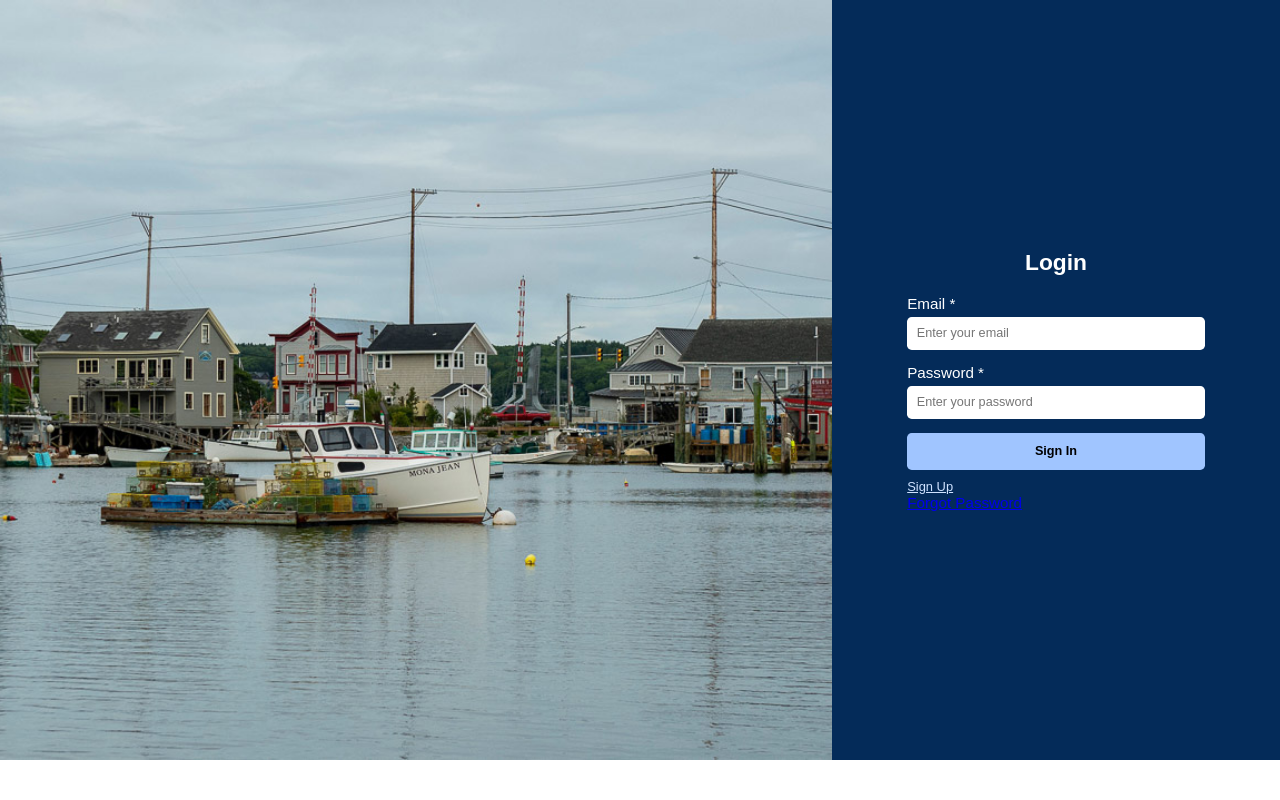
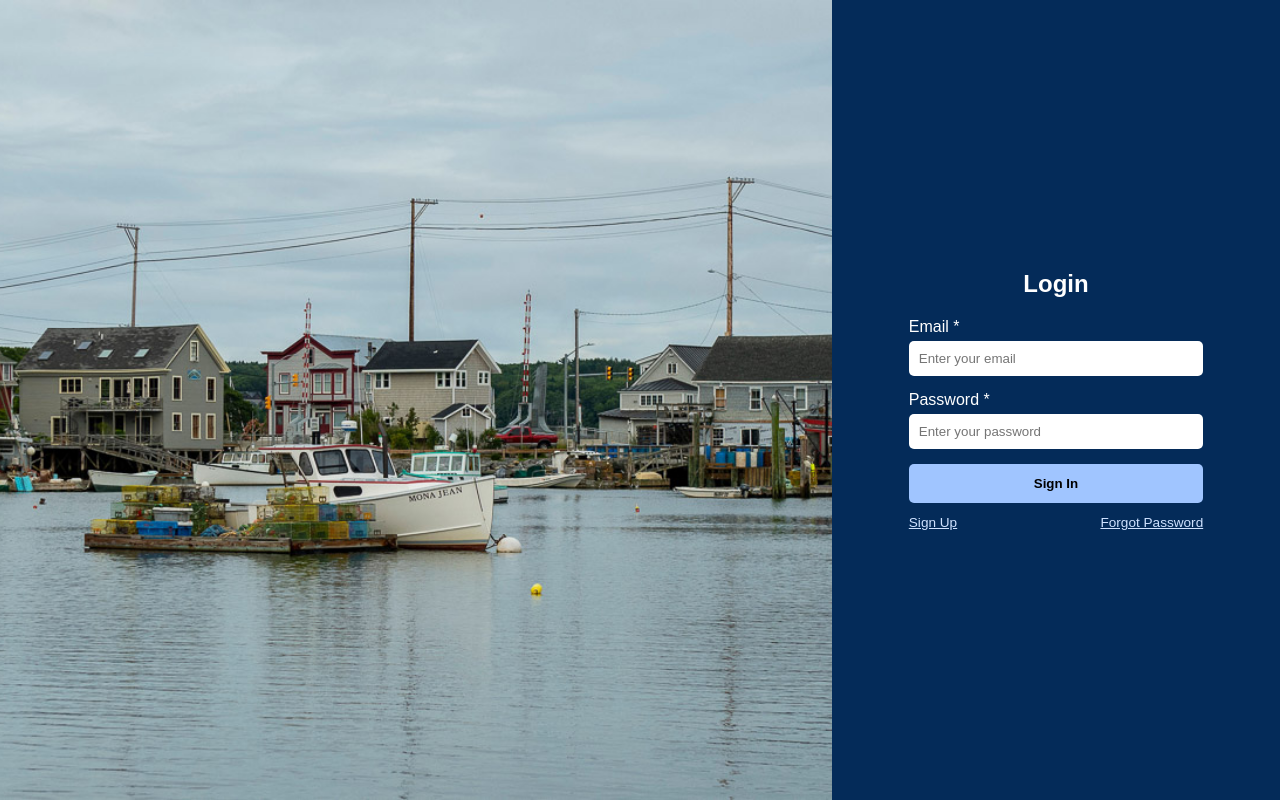
Before and after one commit to Resource-Allignment-Group/Resource-Allignment-Group, a React (Create React App) app in the folder frontend/: page /login in a window 1280 px wide. Built offline with nearby package versions, Linux system fonts and the light colour scheme; no server answers.

Commit message:
Resolving warnings, styling login and notif icons, fixing css zoom on register and login pages

```diff
--- a/frontend/src/components/header.js
+++ b/frontend/src/components/header.js
@@ -1,6 +1,8 @@
 import { useNavigate } from "react-router-dom";
 import { useEffect } from "react";
 import { MdDensityMedium } from "react-icons/md";
+import { MdNotifications } from "react-icons/md";
+import { MdPerson } from "react-icons/md";
 
 function Header({
 	sidebarOpen,
@@ -25,7 +27,7 @@ function Header({
 		};
 
 		fetchUserInfo();
-	}, []);
+	}, [setNotificationsNum]);
 
 	return (
 		<header className="header">
@@ -42,18 +44,21 @@ function Header({
 				{/* Notification and profile items */}
 				<div className="header-right">
 					<div
-						className="notification-icon"
+						className={`notification-icon ${activeTab === "Notifications" ? "active" : ""}`}
 						onClick={() => navigate("/notifications")}
 					>
 						{num_of_notifications > 0 && (
 							<span className="notification-bubble">
-								{num_of_notifications}
+								{num_of_notifications > 99 ? "99+" : num_of_notifications}
 							</span>
 						)}
-						<p>&#x1F514;</p>
+						<MdNotifications className="header-icon" />
 					</div>
-					<div className="profile-icon" onClick={() => navigate("/profile")}>
-						<p>&#x1F464;</p>
+					<div
+						className={`profile-icon ${activeTab === "Profile" ? "active" : ""}`}
+						onClick={() => navigate("/profile")}
+					>
+						<MdPerson className="header-icon" />
 					</div>
 				</div>
 			</div>
--- a/frontend/src/components/myRequestsCard.js
+++ b/frontend/src/components/myRequestsCard.js
@@ -4,7 +4,7 @@ import "../styles/myrequests.css";
 import { MdArrowForwardIos } from "react-icons/md";
 
 function MyRequestsCard({ equipment, notification, isExpanded, onToggle }) {
-		const STATUS_MAP = {
+	const STATUS_MAP = {
 		a: "Approved",
 		p: "Pending",
 		r: "Denied",
@@ -13,13 +13,6 @@ function MyRequestsCard({ equipment, notification, isExpanded, onToggle }) {
 	//defaults to pending if it does not have one, we should be implimenting these fail-safes  more when we get the chance
 	const rawStatus = notification?.status ?? "p";
 	const status = STATUS_MAP[rawStatus] ?? "Pending";
-
-	function getStatusClass(status) {
-		if (status === "Approved") return "status-approved";
-		if (status === "Pending") return "status-pending";
-		if (status === "Denied") return "status-denied";
-		return "";
-	}
 
 	// Will check the status of the specific equipment item
 	// It will display the stylized badge associated to that status
@@ -50,9 +43,7 @@ function MyRequestsCard({ equipment, notification, isExpanded, onToggle }) {
 					{/* Show the current state of the users equipment request. This will
 					be replaced with content found in the notifications module*/}
 					<div className="status-row">
-						<span
-							className={`status-badge ${getStatusClass(status)}`}
-						>
+						<span className={`status-badge ${getStatusClass(status)}`}>
 							{status}
 						</span>
 					</div>
@@ -60,7 +51,10 @@ function MyRequestsCard({ equipment, notification, isExpanded, onToggle }) {
 
 				{/* Button state for opening and closing the equipment card  */}
 				{/* Button state for opening and closing the equipment card  */}
-				<button className={`expand-button ${isExpanded ? "rotated" : ""}`} onClick={onToggle}>
+				<button
+					className={`expand-button ${isExpanded ? "rotated" : ""}`}
+					onClick={onToggle}
+				>
 					<MdArrowForwardIos />
 				</button>
 			</div>
--- a/frontend/src/pages/login.js
+++ b/frontend/src/pages/login.js
@@ -1,66 +1,59 @@
-import React, {useState} from 'react';
-import { useNavigate } from 'react-router-dom';
-import { useAuth } from "../Authentication"
-import "../styles/login.css"
+import { useState } from "react";
+import { useNavigate } from "react-router-dom";
+import { useAuth } from "../Authentication";
+import "../styles/login.css";
 
 function Login() {
-    const [email, setEmail] = useState('')
-    const [password, setPassword] = useState('')
-    const { login } = useAuth()
-    const navigate = useNavigate()
+	const [email, setEmail] = useState("");
+	const [password, setPassword] = useState("");
+	const { login } = useAuth();
+	const navigate = useNavigate();
 
 	const handleLogin = async (e) => {
 		if (e) e.preventDefault();
 		try {
 			const success = await login(email, password); // call login function in AuthProvider.js
 
-
-    if(success){
-      navigate('/home');
+			if (success) {
+				navigate("/home");
+			} else {
+				alert("Invalid email or password"); //can make these non alert is decided
 			}
-
-    else {
-      alert('Invalid email or password'); //can make these non alert is decided
-    }
-
 		} catch (error) {
-    console.error('Login error:', error);
-    alert('Something went wrong');
+			console.error("Login error:", error);
+			alert("Something went wrong");
 		}
 	};
 
 	const ForgotPassword = async (e) => {
-      if (e) e.preventDefault()
-        try{
-          if (!email){
-            alert("Please Enter Email")
-          }
-          else{
-            const res =  await fetch("http://localhost:5000/forgot_password", {
+		if (e) e.preventDefault();
+		try {
+			if (!email) {
+				alert("Please Enter Email");
+			} else {
+				const res = await fetch("http://localhost:5000/forgot_password", {
 					method: "POST",
-              credentials: 'include',
-              headers: {"Content-Type": "application/json"},
+					credentials: "include",
+					headers: { "Content-Type": "application/json" },
 					body: JSON.stringify({
-                email: email
-              })
-            })
-            const data = await res.json()
-            if (data.result){//may return true even if the email was not sent due to security
-              alert("Password recovery email sent to " + email)
-            }
-            else{
-              alert("Something Went Wrong")
+						email: email,
+					}),
+				});
+				const data = await res.json();
+				if (data.result) {
+					//may return true even if the email was not sent due to security
+					alert("Password recovery email sent to " + email);
+				} else {
+					alert("Something Went Wrong");
 				}
 			}
+		} catch (error) {
+			console.log(error);
+			alert("Something Went Wrong");
 		}
-        catch (error){
-        console.log(error)
-        alert("Something Went Wrong")
-        }
-      }
+	};
 
-
-    return(
+	return (
 		<div className="container">
 			<div className="image-side">
 				<img
@@ -92,17 +85,29 @@ function Login() {
 						onChange={(e) => setPassword(e.target.value)}
 					/>
 
-          <button type="submit" onClick={handleLogin}>Sign In</button>
+					<button type="submit" onClick={handleLogin}>
+						Sign In
+					</button>
+					<div className="form-links">
+						<button
+							type="button"
+							className="link-button"
+							onClick={() => navigate("/register")}
+						>
+							Sign Up
+						</button>
 
-          <a href="#" className="sign-up-reference" onClick={() => navigate("/register")}>
-            Sign Up
-          </a>
-          <a href="#" className="forgot-password" onClick={ForgotPassword}>
+						<button
+							type="button"
+							className="link-button"
+							onClick={ForgotPassword}
+						>
 							Forgot Password
-          </a>
+						</button>
+					</div>
 				</form>
 			</div>
 		</div>
-  )
+	);
 }
-export default Login
+export default Login;
--- a/frontend/src/pages/myrequests.js
+++ b/frontend/src/pages/myrequests.js
@@ -9,7 +9,8 @@ import { useSidebar } from "../SidebarContext";
 function MyRequests({ num_of_notifications, setNumNotifications }) {
 	const { sidebarOpen, openSidebar, closeSidebar } = useSidebar();
 	const [expandedCard, setExpandedCard] = useState(null);
-	const [notifications, setNotifications] = useState([]);
+	// Only need the setter operation (valid)
+	const [, setNotifications] = useState([]);
 	const [equipment, setEquipment] = useState([]);
 
 	// notifications get connected to their equipment
--- a/frontend/src/pages/notifications.js
+++ b/frontend/src/pages/notifications.js
@@ -6,7 +6,7 @@ import Sidebar from "../components/sidebar";
 import NotificationCard from "../components/notificationCard";
 import { useSidebar } from "../SidebarContext";
 
-function Notifications({ num_of_notifications, setNumNotifications}) {
+function Notifications({ num_of_notifications, setNumNotifications }) {
 	const { sidebarOpen, openSidebar, closeSidebar } = useSidebar();
 	const [notifications, setNotifications] = useState([]);
 
@@ -17,7 +17,7 @@ function Notifications({ num_of_notifications, setNumNotifications}) {
 					credentials: "include",
 				});
 				const data = await res.json();
-				setNotifications(data.messages || []);
+				setNotifications((data.messages || []).reverse());
 			} catch (error) {
 				console.log(error);
 			}
@@ -31,10 +31,11 @@ function Notifications({ num_of_notifications, setNumNotifications}) {
 				method: "POST",
 				credentials: "include",
 				headers: { "Content-Type": "application/json" },
-				body: JSON.stringify({ result: result, notification: notification}),
+				body: JSON.stringify({ result: result, notification: notification }),
 			});
 			const data = await res.json();
-			if (data.result) { //might cause problems, if so delete "data."
+			if (data.result) {
+				//might cause problems, if so delete "data."
 				setNumNotifications((num) => num - 1);
 			}
 			//change notification to an inform class
@@ -54,6 +55,7 @@ function Notifications({ num_of_notifications, setNumNotifications}) {
 				<Header
 					sidebarOpen={sidebarOpen}
 					onMenuToggle={openSidebar}
+					activeTab="Notifications"
 					num_of_notifications={num_of_notifications}
 					setNotificationsNum={setNumNotifications}
 				/>
--- a/frontend/src/pages/profile.js
+++ b/frontend/src/pages/profile.js
@@ -98,6 +98,7 @@ function Profile({ num_of_notifications, setNumNotifications }) {
 				<Header
 					sidebarOpen={sidebarOpen}
 					onMenuToggle={openSidebar}
+					activeTab="Profile"
 					num_of_notifications={num_of_notifications}
 					setNotificationsNum={setNumNotifications}
 				/>
--- a/frontend/src/styles/default.css
+++ b/frontend/src/styles/default.css
@@ -14,10 +14,6 @@ body,
 	height: 100%;
 	width: 100%;
 	font-family: Arial, sans-serif;
-}
-
-body {
-	zoom: 0.95;
 }
 
 .home-container {
@@ -232,30 +228,58 @@ and profile buttons are in */
 	gap: 15px;
 }
 
-/* Placeholder class for these icons */
-
+/* Holds the number of unread notifs */
 .notification-bubble {
 	position: absolute;
-	top: -1px;
-	right: -1px;
+	top: -4px;
+	right: -4px;
+	min-width: 18px;
+	height: 18px;
 	background: red;
 	color: white;
 	border-radius: 50%;
-	padding: 2px 6px;
-	font-size: 12px;
+	display: flex;
+	justify-content: center;
+	align-items: center;
+	font-size: 11px;
 	font-weight: bold;
+	line-height: 1;
 }
 
+/* Notif and Profile icon styling */
 .notification-icon,
 .profile-icon {
-	width: 40px;
-	height: 40px;
+	width: 44px;
+	height: 44px;
 	border-radius: 50%;
 	display: flex;
 	justify-content: center;
 	align-items: center;
 	cursor: pointer;
 	position: relative;
+	background-color: #f5f5f5;
+	border: 1px solid #ddd;
+}
+
+.header-icon {
+	font-size: 24px;
+	color: black;
+}
+
+/* Active page indicators */
+.notification-icon:hover,
+.profile-icon:hover {
+	background-color: #e3e3e3;
+}
+
+.notification-icon.active,
+.profile-icon.active {
+	background-color: #082e58;
+}
+
+.notification-icon.active .header-icon,
+.profile-icon.active .header-icon {
+	color: white;
 }
 
 /* Navigation items in the header */
--- a/frontend/src/styles/login.css
+++ b/frontend/src/styles/login.css
@@ -50,7 +50,7 @@
 	border: none;
 }
 
-.form button {
+.form button[type="submit"] {
 	padding: 12px;
 	background-color: #a0c5ff;
 	border: none;
@@ -58,12 +58,27 @@
 	cursor: pointer;
 	font-weight: bold;
 }
+/* Container for link-style actions */
+.form-links {
+	display: flex;
+	justify-content: space-between;
+	margin-top: 12px;
+}
 
-.sign-up-reference {
-	margin-top: 10px;
-	text-align: left;
+/* Link-style buttons */
+.form .link-button {
+	background: none;
+	border: none;
+	padding: 0;
+
+	color: #cfe2ff;
 	text-decoration: underline;
-	color: #cfe2ff;
+	cursor: pointer;
+
+	font: inherit;
 	font-size: 0.85rem;
-	cursor: pointer;
 }
+
+.form .link-button:hover {
+	color: #ffffff;
+}
```
Also changed, not shown: frontend/src/components/notificationCard.js (+7 -13 lines), frontend/src/components/userManagementCard.js (+39 -41 lines). Lines whose indentation alone changed are shown as unchanged.
